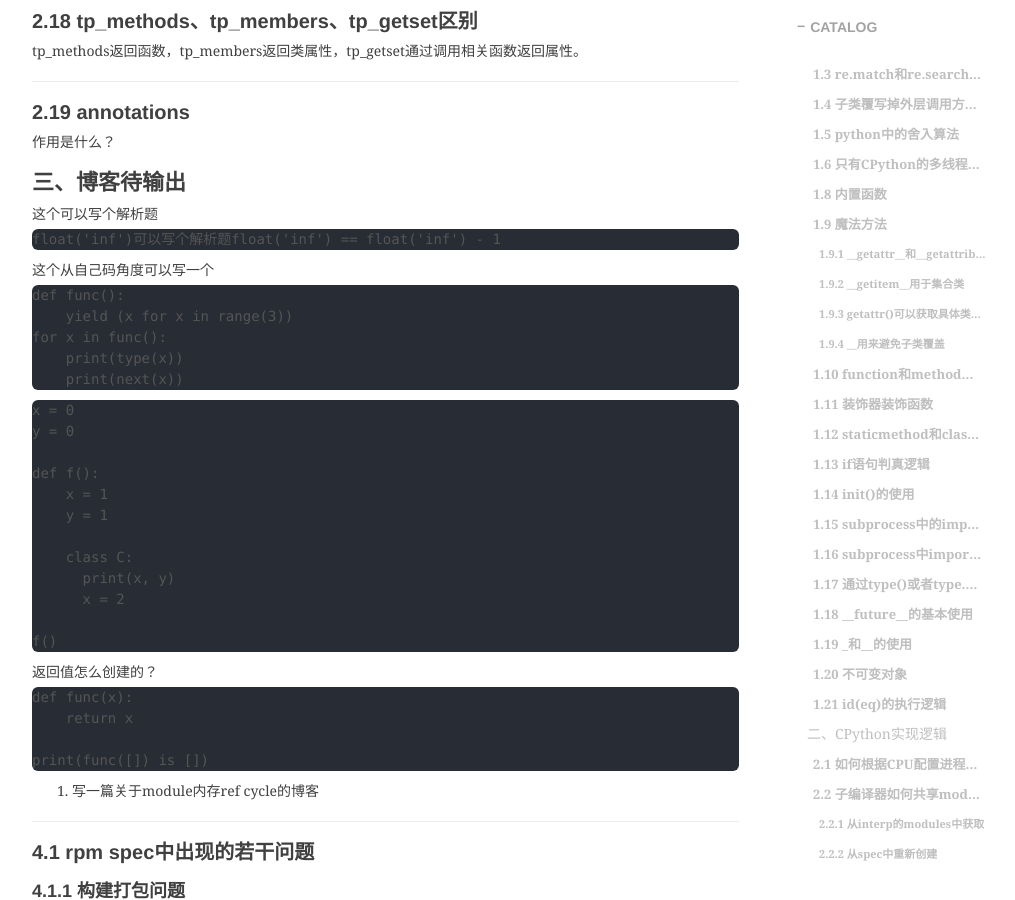
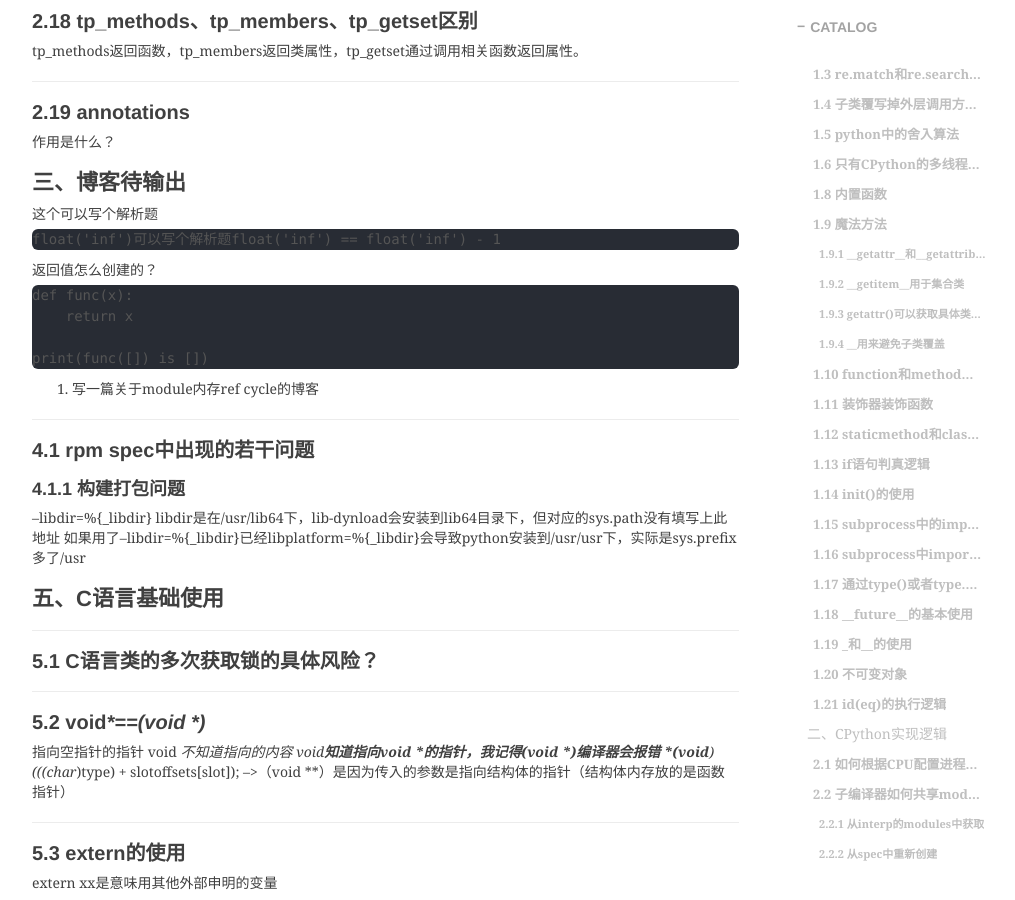
Before and after one commit to shihai1991/shihai1991.github.io, a Jekyll site: the page built from _posts/2022-12-10-CPython知识点简单梳理.md, in a window 1280 px wide and 900 px high, scrolled down 6259 px. Shown: the whole window, without its empty margins (233-1248 px from the left). Built offline with Jekyll 4.4.1, drawn with Linux system fonts in a browser that asks for light colours; nearby versions of some CDN libraries; comment, search, counter and statistics services are not loaded.

Commit message:
Update 2022-12-10-CPython知识点简单梳理.md

````diff
--- a/_posts/2022-12-10-CPython知识点简单梳理.md
+++ b/_posts/2022-12-10-CPython知识点简单梳理.md
@@ -239,28 +239,7 @@ tp_methods返回函数，tp_members返回类属性，tp_getset通过调用相关
 ```
 float('inf')可以写个解析题float('inf') == float('inf') - 1
 ```
-这个从自己码角度可以写一个
-```
-def func():
-    yield (x for x in range(3))
-for x in func():
-    print(type(x))
-    print(next(x))
-```
-```
-x = 0
-y = 0
 
-def f():
-    x = 1
-    y = 1
-
-    class C:
-      print(x, y)
-      x = 2
-
-f()
-```
 返回值怎么创建的？
 ```
 def func(x):
````
